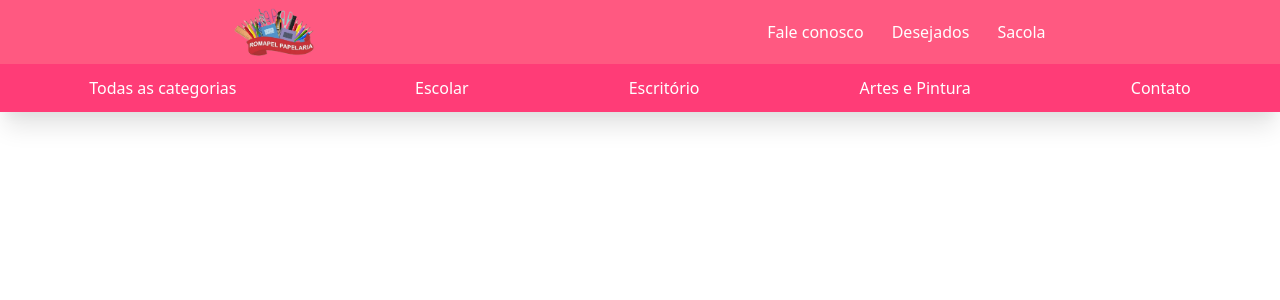
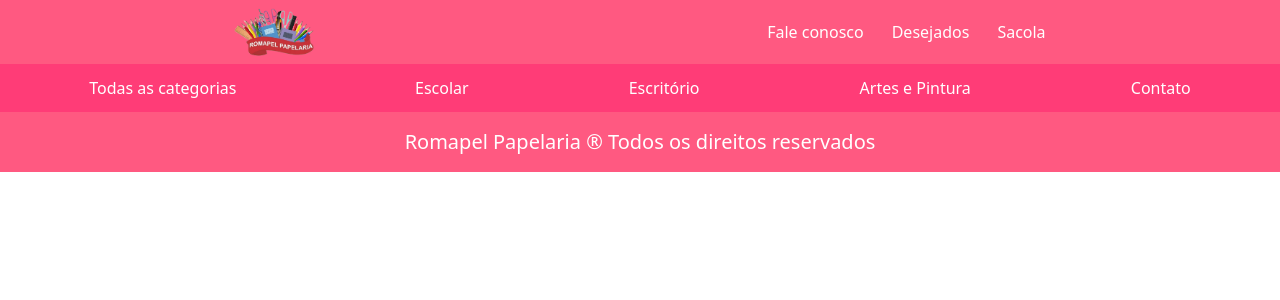
Before and after one commit to cristianebeel/fatec-projeto-integrador-2, a Nuxt app: page /escolar in a window 1280 px wide. Shown: the top 300 px of the page. Built offline with nearby package versions, Linux system fonts and the light colour scheme.

Commit message:
Adicionando Footer

```diff
--- /dev/null
+++ b/components/Footer.vue
@@ -0,0 +1,12 @@
+<template>
+    <footer class="flex justify-center w-full text-white text-xs py-4 clear-both absolute bottom-0
+        md:relative md:text-md lg:text-lg xl:text-xl">
+        <p>Romapel Papelaria &reg; Todos os direitos reservados</p>
+    </footer>
+</template>
+
+<style scoped>
+    footer{
+        background-color: #ff5981;
+    }
+</style>
--- a/layouts/default.vue
+++ b/layouts/default.vue
@@ -3,5 +3,6 @@
     <Header />
     <Navbar />
     <Nuxt />
+    <Footer />
   </div>
 </template>
```
